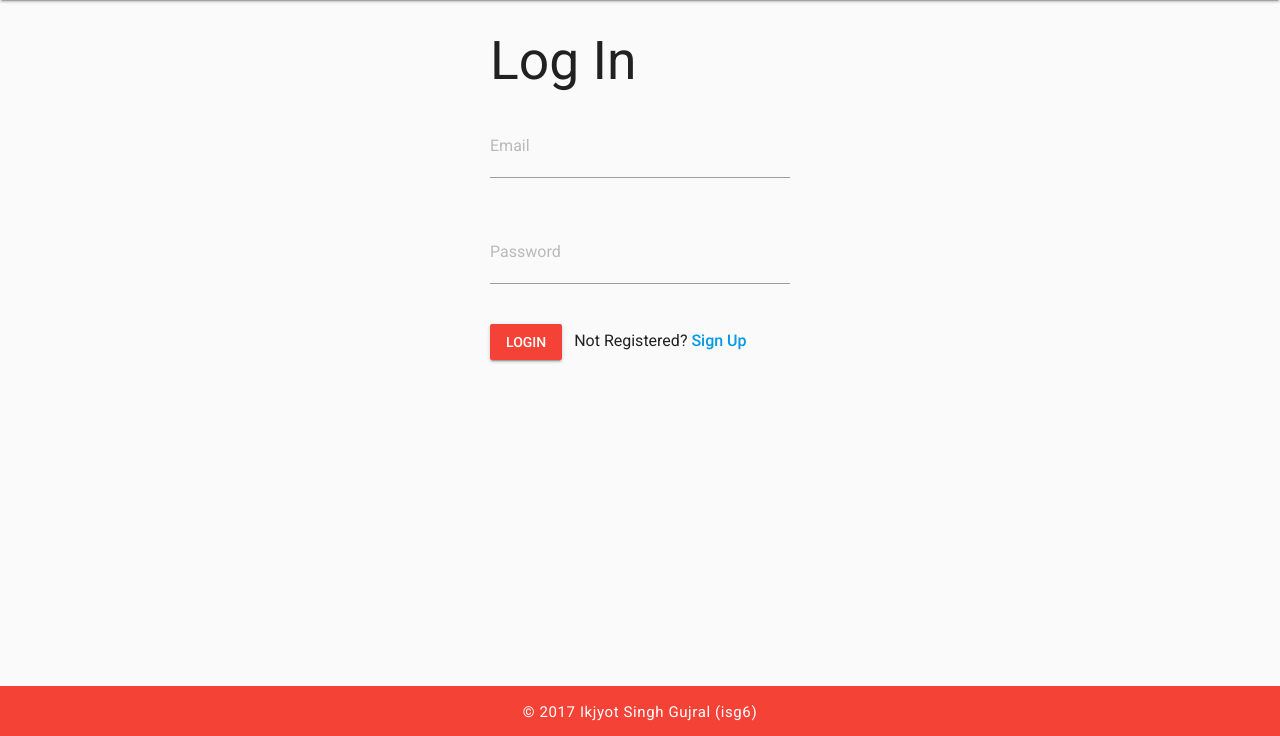
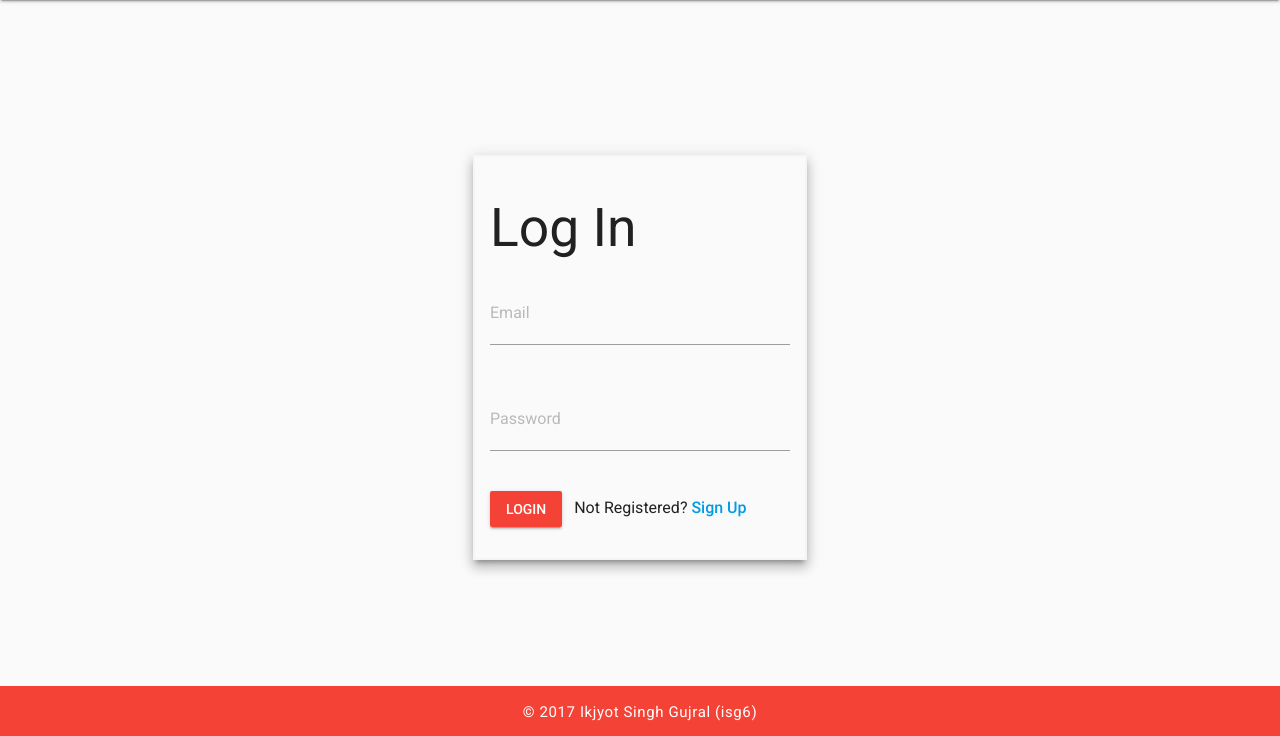
Before and after one commit to ikjyot/todo, a PHP site: page /login.php in a window 1280 px wide. Shown: the part 64-800 px from the top of the page. Run offline with PHP 8.4, Linux system fonts and the light colour scheme; some libraries are stand-ins or nearby versions.

Commit message:
login finalized

```diff
--- a/login.php
+++ b/login.php
@@ -3,7 +3,7 @@ session_start();
 include "header.inc.php";
 if (!isset($_SESSION['name'], $_SESSION['user_id'], $_SESSION['isLogged'])) {
   ?>
-  <div>
+  <div id="login_center" class="z-depth-4 hoverable">
   <h2>Log In</h2>
   <form method="POST" action="index.php">
     <div class="mdl-textfield mdl-js-textfield mdl-textfield--floating-label">
```
